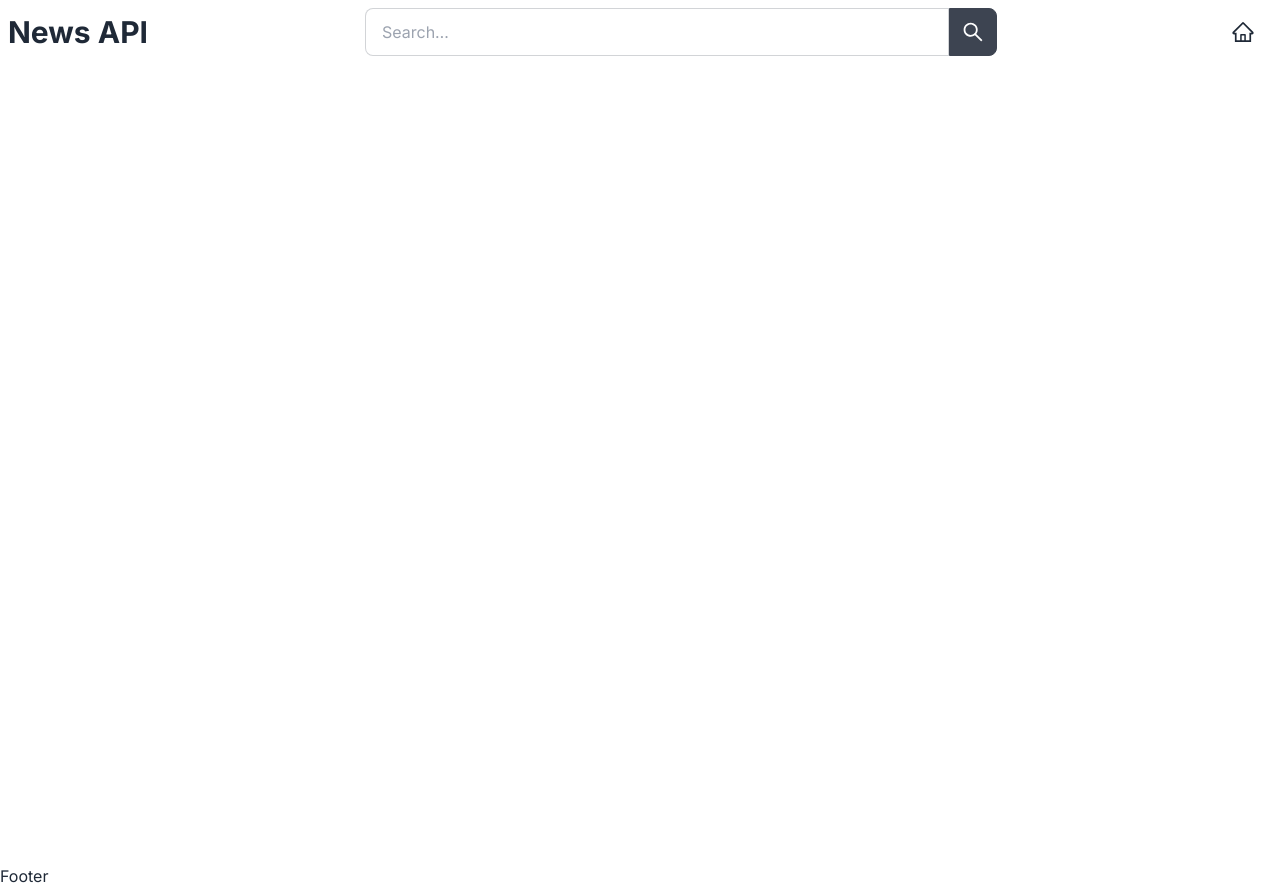
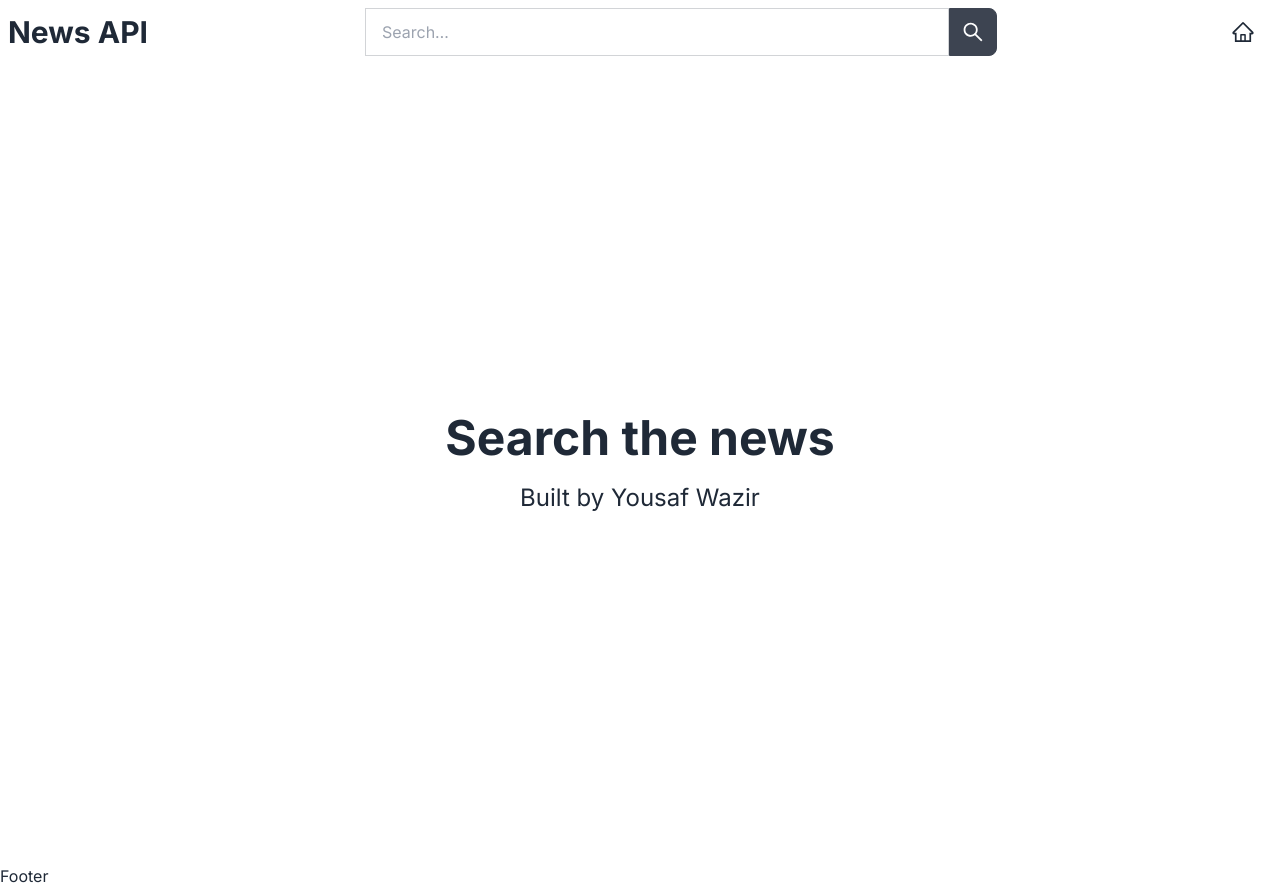
Before and after one commit to UmbrellaCrow612/news-searcher, a Next.js app: page / in a window 1280 px wide. Built offline with nearby package versions, Linux system fonts and the light colour scheme; no server answers.

Commit message:
push to search with query

```diff
--- a/src/components/Header.tsx
+++ b/src/components/Header.tsx
@@ -1,8 +1,21 @@
 import { useRouter } from "next/router";
+import { FormEvent, useState } from "react";
 import { AiOutlineSearch, AiOutlineHome } from "react-icons/ai";
 
 export default function Header() {
+  const [searchInput, setSearchInput] = useState("");
+
   const router = useRouter();
+
+  function handleSubmit(event: FormEvent) {
+    event.preventDefault();
+
+    router.push({
+      pathname: "/search",
+      query: { searchQuery: searchInput },
+    });
+  }
+
   return (
     <>
       <a
@@ -14,15 +27,24 @@ export default function Header() {
       <header className="navbar justify-between bg-base-100">
         <h1 className="font-bold text-3xl">News API</h1>
 
-          <form className="form-control w-full max-w-[50%]">
+        <form
+          className="form-control w-full max-w-[50%] relative"
+          onSubmit={handleSubmit}
+        >
           <div className="input-group">
+            <label htmlFor="searchInput" className="sr-only">
+              Search
+            </label>
             <input
               type="text"
               placeholder="Search…"
               className="input input-bordered w-full"
+              id="searchInput"
               required
+              value={searchInput}
+              onChange={(e) => setSearchInput(e.target.value)}
             />
-              <button className="btn btn-square">
+            <button className="btn btn-square" aria-label="Search">
               <AiOutlineSearch className="text-2xl" />
             </button>
           </div>
--- a/src/pages/index.tsx
+++ b/src/pages/index.tsx
@@ -1,10 +1,8 @@
-import useNews from "@/hooks/useNews";
-
 export default function Page() {
-  const { data } = useNews({ searchQuery: "apple", from:"2023-02-04" });
   return (
-    <section className="overflow-auto h-full max-h-full">
-      {JSON.stringify(data)}
+    <section className="overflow-auto h-full max-h-full flex items-center justify-center flex-col gap-5">
+      <h1 className="font-bold text-3xl md:text-5xl leading-tight">Search the news </h1>
+      <p className="text-xl md:text-2xl">Built by Yousaf Wazir</p>
     </section>
   );
 }
--- /dev/null
+++ b/src/pages/search.tsx
@@ -0,0 +1,3 @@
+export default function Page() {
+  return <section className="overflow-auto h-full max-h-full">Search</section>;
+}
```
Lines whose indentation alone changed are shown as unchanged.
